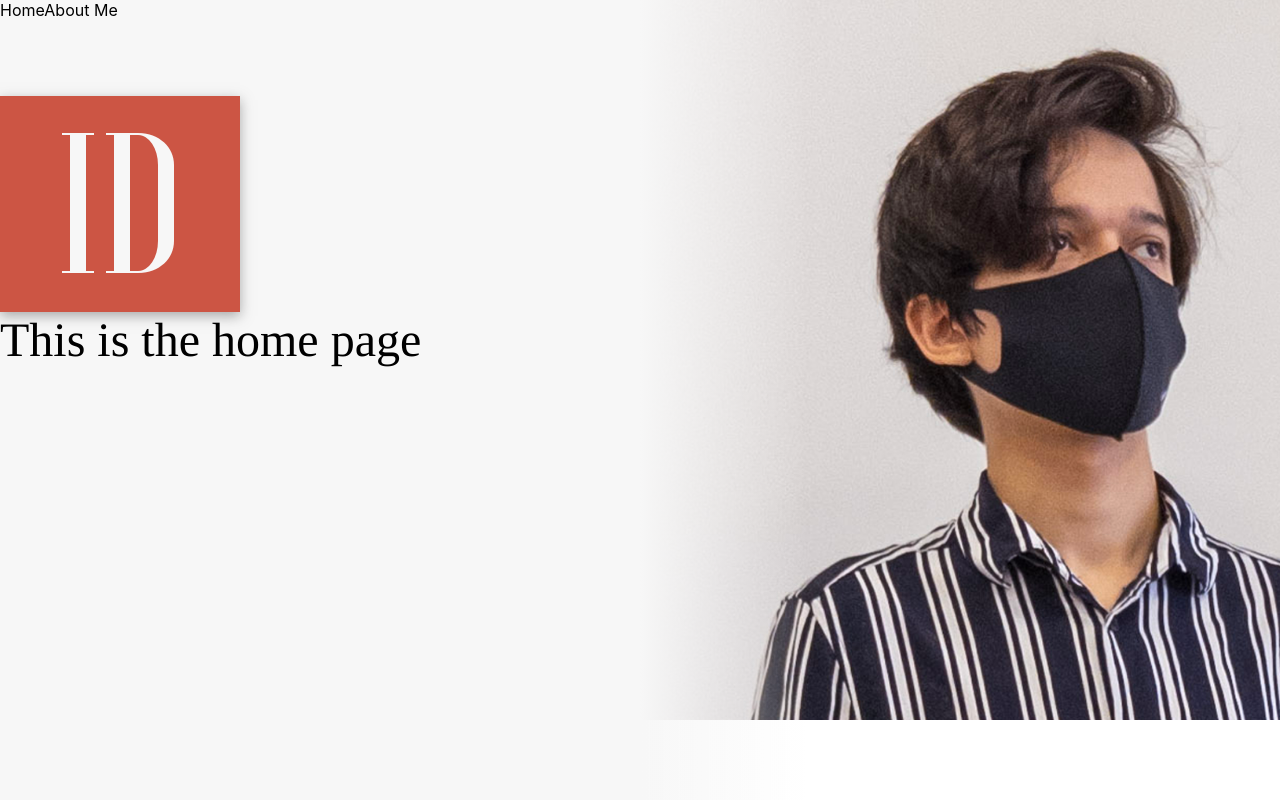
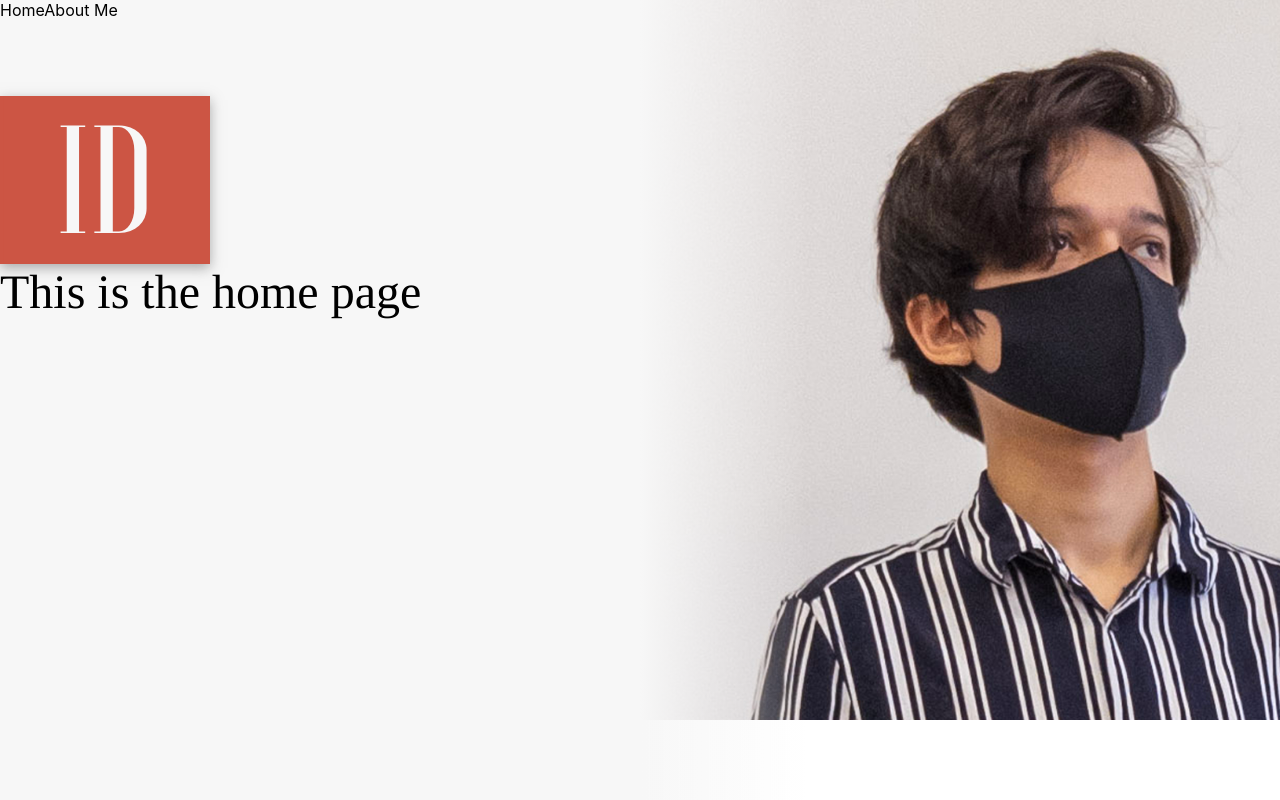
Before and after one commit to IanDab47/portfolio, a Next.js app: page / in a window 1280 px wide. Shown: the top 800 px of the page. Built offline with nearby package versions, Linux system fonts and the light colour scheme.

Commit message:
fixes header font for smaller screens

```diff
--- a/styles/Home.module.css
+++ b/styles/Home.module.css
@@ -109,7 +109,7 @@
   position: relative;
   background: var(--fnt-act-1);
   font-family: 'Voga';
-  font-size: 12.5em; font-weight: normal;
+  font-size: 12vw; font-weight: normal;
   color: var(--bg-main);
   padding: .3rem;
   padding-inline: 3.5rem;
@@ -188,7 +188,7 @@
   .homeHeader {
     right: 0;
     font-family: 'Lato', sans-serif;
-    font-size: 10.5em; font-weight: 900;
+    font-size: 10vw; font-weight: 900;
     color: var(--fnt-main);
     margin-top: 6rem;
   }
```
